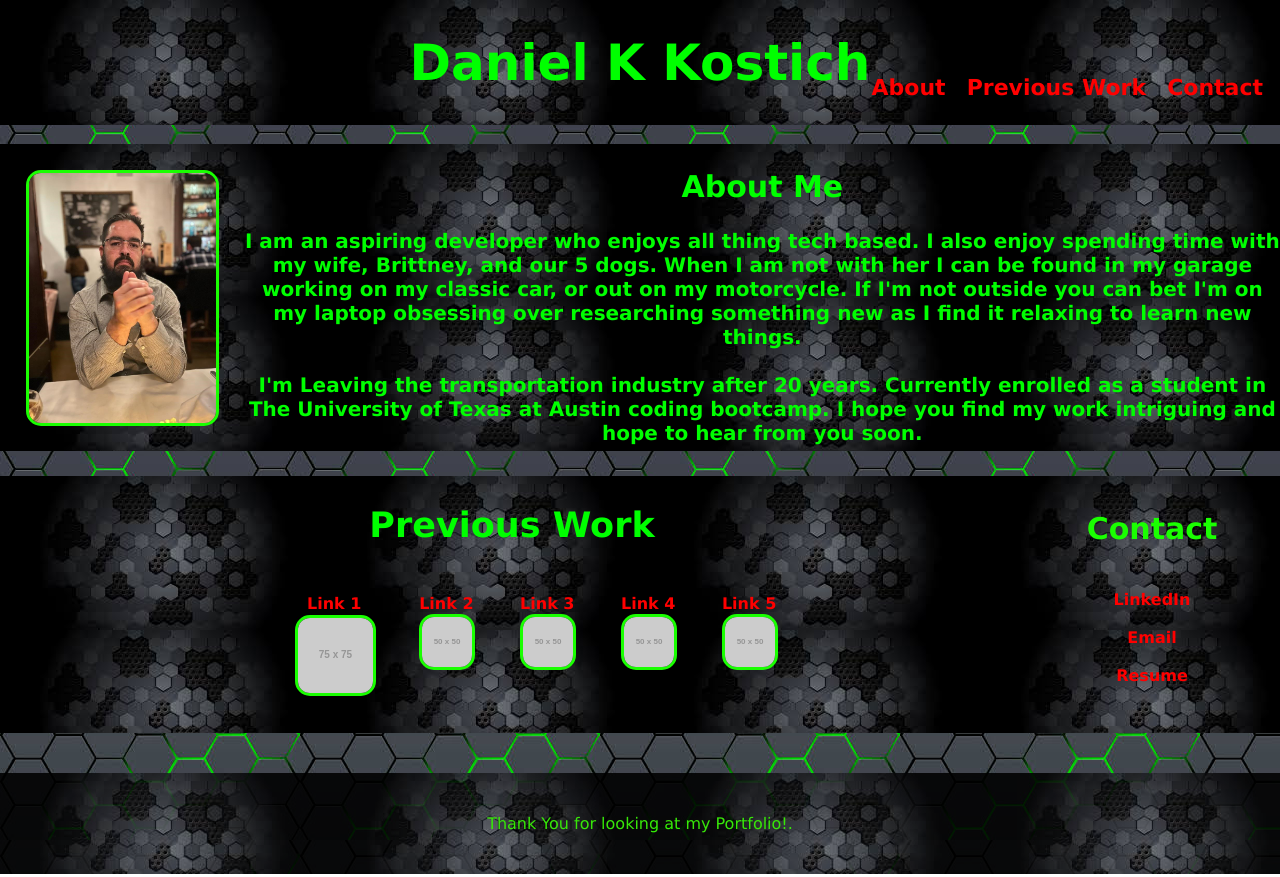
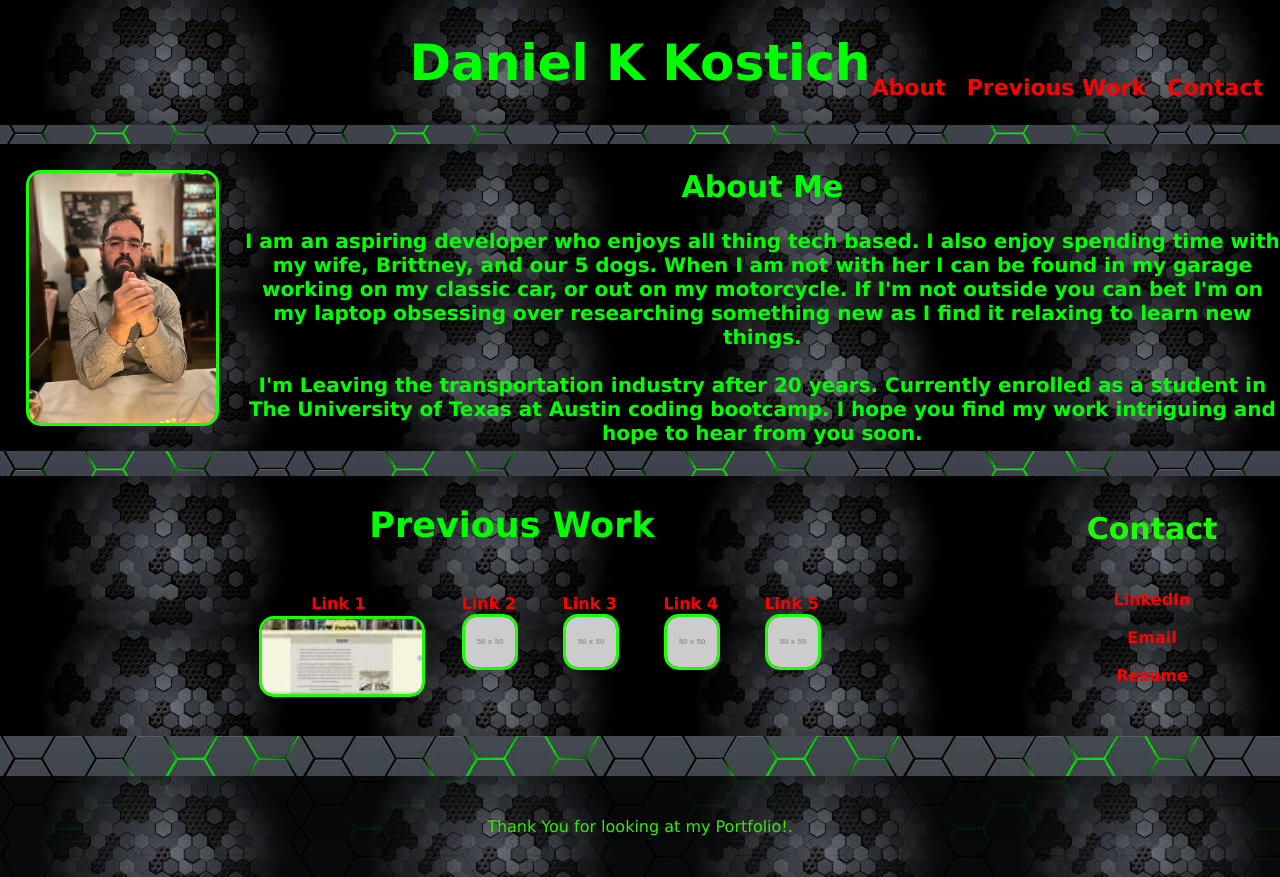
Before and after one commit to DanielkKostich/Portfolio, a plain HTML site: page index.html in a window 1280 px wide. Drawn offline with Linux system fonts and the light colour scheme; placeholder pictures from the web are drawn by us.

Commit message:
added a project link

```diff
--- a/index.html
+++ b/index.html
@@ -41,7 +41,7 @@
 
     <h2>Previous Work</h2>
         <ul>
-        <li><a href="https://google.com/" target="blank">Link 1<br><img src="https://via.placeholder.com/75" alt="placeholder"></a><br></li>
+        <li><a href="https://freshair.herokuapp.com/" target="blank">Link 1<br><img src="./images/Screenshot (7).jpg" alt="placeholder"></a><br></li>
 
         <li> <a href="https://google.com/" target="blank">Link 2 <br><img src="https://via.placeholder.com/50" alt="placeholder"></a><br></li>
         <li>  <a href="https://google.com/" target="blank">Link 3 <br><img src="https://via.placeholder.com/50" alt="placeholder"></a><br></li>
```
Also changed, not shown: images/Screenshot (7).jpg (added), images/Screenshot (7).png (added).
